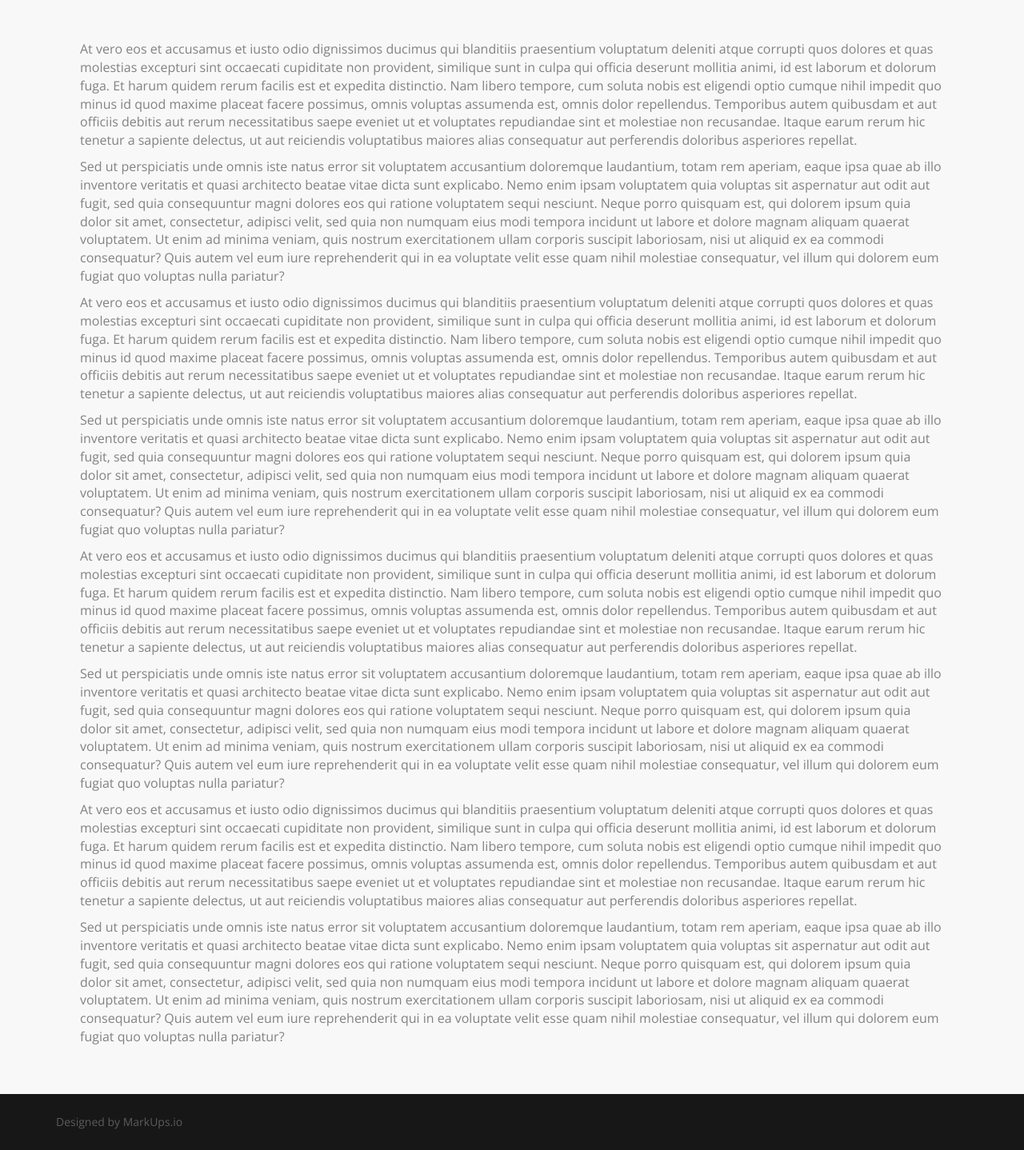
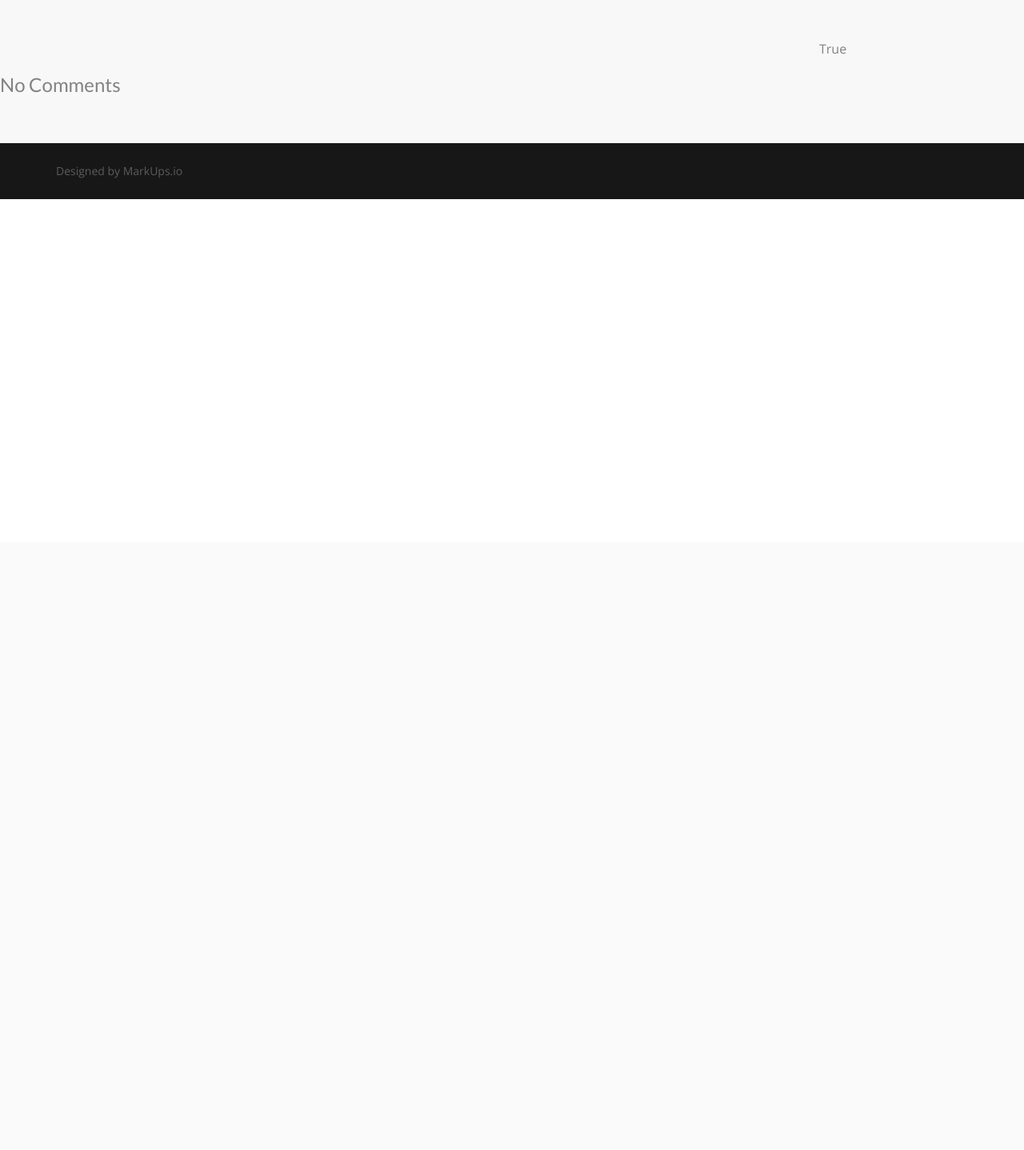
Before and after one commit to adir-chen/FactCheckingAggregation, a Django app: page /claims/claim in a window 1280 px wide. Shown: the part 122-1560 px from the top of the page at 80% size. After the commit the page ends 371 px from the top, so only its background shows below. Run offline with Django 3.2, Linux system fonts and the light colour scheme; some libraries are stand-ins or nearby versions.

Commit message:
fit claim page to layout

```diff
--- a/claims/templates/claims/claim.html
+++ b/claims/templates/claims/claim.html
@@ -1,7 +1,7 @@
 {% extends 'claims/layout.html' %}
 
 
-{% block claim_page %}
+{% block page_content %}
     <div id="claim_page_wrapper">
         <div>
             <h1 id="claim_page_title">{{ title }}</h1><p>{{ authenticity_grade }}</p>
@@ -27,32 +27,32 @@
     FactCheckProject | {{ claim }}
 {% endblock %}
 
-{% block page_content %}
-    <div style="padding: 0 100px;">
-        <p>
-            At vero eos et accusamus et iusto odio dignissimos ducimus qui blanditiis praesentium voluptatum deleniti atque corrupti quos dolores et quas molestias excepturi sint occaecati cupiditate non provident, similique sunt in culpa qui officia deserunt mollitia animi, id est laborum et dolorum fuga. Et harum quidem rerum facilis est et expedita distinctio. Nam libero tempore, cum soluta nobis est eligendi optio cumque nihil impedit quo minus id quod maxime placeat facere possimus, omnis voluptas assumenda est, omnis dolor repellendus. Temporibus autem quibusdam et aut officiis debitis aut rerum necessitatibus saepe eveniet ut et voluptates repudiandae sint et molestiae non recusandae. Itaque earum rerum hic tenetur a sapiente delectus, ut aut reiciendis voluptatibus maiores alias consequatur aut perferendis doloribus asperiores repellat.
-        </p>
-        <p>
-            Sed ut perspiciatis unde omnis iste natus error sit voluptatem accusantium doloremque laudantium, totam rem aperiam, eaque ipsa quae ab illo inventore veritatis et quasi architecto beatae vitae dicta sunt explicabo. Nemo enim ipsam voluptatem quia voluptas sit aspernatur aut odit aut fugit, sed quia consequuntur magni dolores eos qui ratione voluptatem sequi nesciunt. Neque porro quisquam est, qui dolorem ipsum quia dolor sit amet, consectetur, adipisci velit, sed quia non numquam eius modi tempora incidunt ut labore et dolore magnam aliquam quaerat voluptatem. Ut enim ad minima veniam, quis nostrum exercitationem ullam corporis suscipit laboriosam, nisi ut aliquid ex ea commodi consequatur? Quis autem vel eum iure reprehenderit qui in ea voluptate velit esse quam nihil molestiae consequatur, vel illum qui dolorem eum fugiat quo voluptas nulla pariatur?
-        </p>
-        <p>
-            At vero eos et accusamus et iusto odio dignissimos ducimus qui blanditiis praesentium voluptatum deleniti atque corrupti quos dolores et quas molestias excepturi sint occaecati cupiditate non provident, similique sunt in culpa qui officia deserunt mollitia animi, id est laborum et dolorum fuga. Et harum quidem rerum facilis est et expedita distinctio. Nam libero tempore, cum soluta nobis est eligendi optio cumque nihil impedit quo minus id quod maxime placeat facere possimus, omnis voluptas assumenda est, omnis dolor repellendus. Temporibus autem quibusdam et aut officiis debitis aut rerum necessitatibus saepe eveniet ut et voluptates repudiandae sint et molestiae non recusandae. Itaque earum rerum hic tenetur a sapiente delectus, ut aut reiciendis voluptatibus maiores alias consequatur aut perferendis doloribus asperiores repellat.
-        </p>
-        <p>
-            Sed ut perspiciatis unde omnis iste natus error sit voluptatem accusantium doloremque laudantium, totam rem aperiam, eaque ipsa quae ab illo inventore veritatis et quasi architecto beatae vitae dicta sunt explicabo. Nemo enim ipsam voluptatem quia voluptas sit aspernatur aut odit aut fugit, sed quia consequuntur magni dolores eos qui ratione voluptatem sequi nesciunt. Neque porro quisquam est, qui dolorem ipsum quia dolor sit amet, consectetur, adipisci velit, sed quia non numquam eius modi tempora incidunt ut labore et dolore magnam aliquam quaerat voluptatem. Ut enim ad minima veniam, quis nostrum exercitationem ullam corporis suscipit laboriosam, nisi ut aliquid ex ea commodi consequatur? Quis autem vel eum iure reprehenderit qui in ea voluptate velit esse quam nihil molestiae consequatur, vel illum qui dolorem eum fugiat quo voluptas nulla pariatur?
-        </p>
-        <p>
-            At vero eos et accusamus et iusto odio dignissimos ducimus qui blanditiis praesentium voluptatum deleniti atque corrupti quos dolores et quas molestias excepturi sint occaecati cupiditate non provident, similique sunt in culpa qui officia deserunt mollitia animi, id est laborum et dolorum fuga. Et harum quidem rerum facilis est et expedita distinctio. Nam libero tempore, cum soluta nobis est eligendi optio cumque nihil impedit quo minus id quod maxime placeat facere possimus, omnis voluptas assumenda est, omnis dolor repellendus. Temporibus autem quibusdam et aut officiis debitis aut rerum necessitatibus saepe eveniet ut et voluptates repudiandae sint et molestiae non recusandae. Itaque earum rerum hic tenetur a sapiente delectus, ut aut reiciendis voluptatibus maiores alias consequatur aut perferendis doloribus asperiores repellat.
-        </p>
-        <p>
-            Sed ut perspiciatis unde omnis iste natus error sit voluptatem accusantium doloremque laudantium, totam rem aperiam, eaque ipsa quae ab illo inventore veritatis et quasi architecto beatae vitae dicta sunt explicabo. Nemo enim ipsam voluptatem quia voluptas sit aspernatur aut odit aut fugit, sed quia consequuntur magni dolores eos qui ratione voluptatem sequi nesciunt. Neque porro quisquam est, qui dolorem ipsum quia dolor sit amet, consectetur, adipisci velit, sed quia non numquam eius modi tempora incidunt ut labore et dolore magnam aliquam quaerat voluptatem. Ut enim ad minima veniam, quis nostrum exercitationem ullam corporis suscipit laboriosam, nisi ut aliquid ex ea commodi consequatur? Quis autem vel eum iure reprehenderit qui in ea voluptate velit esse quam nihil molestiae consequatur, vel illum qui dolorem eum fugiat quo voluptas nulla pariatur?
-        </p>
-        <p>
-            At vero eos et accusamus et iusto odio dignissimos ducimus qui blanditiis praesentium voluptatum deleniti atque corrupti quos dolores et quas molestias excepturi sint occaecati cupiditate non provident, similique sunt in culpa qui officia deserunt mollitia animi, id est laborum et dolorum fuga. Et harum quidem rerum facilis est et expedita distinctio. Nam libero tempore, cum soluta nobis est eligendi optio cumque nihil impedit quo minus id quod maxime placeat facere possimus, omnis voluptas assumenda est, omnis dolor repellendus. Temporibus autem quibusdam et aut officiis debitis aut rerum necessitatibus saepe eveniet ut et voluptates repudiandae sint et molestiae non recusandae. Itaque earum rerum hic tenetur a sapiente delectus, ut aut reiciendis voluptatibus maiores alias consequatur aut perferendis doloribus asperiores repellat.
-        </p>
-        <p>
-            Sed ut perspiciatis unde omnis iste natus error sit voluptatem accusantium doloremque laudantium, totam rem aperiam, eaque ipsa quae ab illo inventore veritatis et quasi architecto beatae vitae dicta sunt explicabo. Nemo enim ipsam voluptatem quia voluptas sit aspernatur aut odit aut fugit, sed quia consequuntur magni dolores eos qui ratione voluptatem sequi nesciunt. Neque porro quisquam est, qui dolorem ipsum quia dolor sit amet, consectetur, adipisci velit, sed quia non numquam eius modi tempora incidunt ut labore et dolore magnam aliquam quaerat voluptatem. Ut enim ad minima veniam, quis nostrum exercitationem ullam corporis suscipit laboriosam, nisi ut aliquid ex ea commodi consequatur? Quis autem vel eum iure reprehenderit qui in ea voluptate velit esse quam nihil molestiae consequatur, vel illum qui dolorem eum fugiat quo voluptas nulla pariatur?
-        </p>
-    </div>
-
-{% endblock %}
+{#{% block page_content %}#}
+{#    <div style="padding: 0 100px;">#}
+{#        <p>#}
+{#            At vero eos et accusamus et iusto odio dignissimos ducimus qui blanditiis praesentium voluptatum deleniti atque corrupti quos dolores et quas molestias excepturi sint occaecati cupiditate non provident, similique sunt in culpa qui officia deserunt mollitia animi, id est laborum et dolorum fuga. Et harum quidem rerum facilis est et expedita distinctio. Nam libero tempore, cum soluta nobis est eligendi optio cumque nihil impedit quo minus id quod maxime placeat facere possimus, omnis voluptas assumenda est, omnis dolor repellendus. Temporibus autem quibusdam et aut officiis debitis aut rerum necessitatibus saepe eveniet ut et voluptates repudiandae sint et molestiae non recusandae. Itaque earum rerum hic tenetur a sapiente delectus, ut aut reiciendis voluptatibus maiores alias consequatur aut perferendis doloribus asperiores repellat.#}
+{#        </p>#}
+{#        <p>#}
+{#            Sed ut perspiciatis unde omnis iste natus error sit voluptatem accusantium doloremque laudantium, totam rem aperiam, eaque ipsa quae ab illo inventore veritatis et quasi architecto beatae vitae dicta sunt explicabo. Nemo enim ipsam voluptatem quia voluptas sit aspernatur aut odit aut fugit, sed quia consequuntur magni dolores eos qui ratione voluptatem sequi nesciunt. Neque porro quisquam est, qui dolorem ipsum quia dolor sit amet, consectetur, adipisci velit, sed quia non numquam eius modi tempora incidunt ut labore et dolore magnam aliquam quaerat voluptatem. Ut enim ad minima veniam, quis nostrum exercitationem ullam corporis suscipit laboriosam, nisi ut aliquid ex ea commodi consequatur? Quis autem vel eum iure reprehenderit qui in ea voluptate velit esse quam nihil molestiae consequatur, vel illum qui dolorem eum fugiat quo voluptas nulla pariatur?#}
+{#        </p>#}
+{#        <p>#}
+{#            At vero eos et accusamus et iusto odio dignissimos ducimus qui blanditiis praesentium voluptatum deleniti atque corrupti quos dolores et quas molestias excepturi sint occaecati cupiditate non provident, similique sunt in culpa qui officia deserunt mollitia animi, id est laborum et dolorum fuga. Et harum quidem rerum facilis est et expedita distinctio. Nam libero tempore, cum soluta nobis est eligendi optio cumque nihil impedit quo minus id quod maxime placeat facere possimus, omnis voluptas assumenda est, omnis dolor repellendus. Temporibus autem quibusdam et aut officiis debitis aut rerum necessitatibus saepe eveniet ut et voluptates repudiandae sint et molestiae non recusandae. Itaque earum rerum hic tenetur a sapiente delectus, ut aut reiciendis voluptatibus maiores alias consequatur aut perferendis doloribus asperiores repellat.#}
+{#        </p>#}
+{#        <p>#}
+{#            Sed ut perspiciatis unde omnis iste natus error sit voluptatem accusantium doloremque laudantium, totam rem aperiam, eaque ipsa quae ab illo inventore veritatis et quasi architecto beatae vitae dicta sunt explicabo. Nemo enim ipsam voluptatem quia voluptas sit aspernatur aut odit aut fugit, sed quia consequuntur magni dolores eos qui ratione voluptatem sequi nesciunt. Neque porro quisquam est, qui dolorem ipsum quia dolor sit amet, consectetur, adipisci velit, sed quia non numquam eius modi tempora incidunt ut labore et dolore magnam aliquam quaerat voluptatem. Ut enim ad minima veniam, quis nostrum exercitationem ullam corporis suscipit laboriosam, nisi ut aliquid ex ea commodi consequatur? Quis autem vel eum iure reprehenderit qui in ea voluptate velit esse quam nihil molestiae consequatur, vel illum qui dolorem eum fugiat quo voluptas nulla pariatur?#}
+{#        </p>#}
+{#        <p>#}
+{#            At vero eos et accusamus et iusto odio dignissimos ducimus qui blanditiis praesentium voluptatum deleniti atque corrupti quos dolores et quas molestias excepturi sint occaecati cupiditate non provident, similique sunt in culpa qui officia deserunt mollitia animi, id est laborum et dolorum fuga. Et harum quidem rerum facilis est et expedita distinctio. Nam libero tempore, cum soluta nobis est eligendi optio cumque nihil impedit quo minus id quod maxime placeat facere possimus, omnis voluptas assumenda est, omnis dolor repellendus. Temporibus autem quibusdam et aut officiis debitis aut rerum necessitatibus saepe eveniet ut et voluptates repudiandae sint et molestiae non recusandae. Itaque earum rerum hic tenetur a sapiente delectus, ut aut reiciendis voluptatibus maiores alias consequatur aut perferendis doloribus asperiores repellat.#}
+{#        </p>#}
+{#        <p>#}
+{#            Sed ut perspiciatis unde omnis iste natus error sit voluptatem accusantium doloremque laudantium, totam rem aperiam, eaque ipsa quae ab illo inventore veritatis et quasi architecto beatae vitae dicta sunt explicabo. Nemo enim ipsam voluptatem quia voluptas sit aspernatur aut odit aut fugit, sed quia consequuntur magni dolores eos qui ratione voluptatem sequi nesciunt. Neque porro quisquam est, qui dolorem ipsum quia dolor sit amet, consectetur, adipisci velit, sed quia non numquam eius modi tempora incidunt ut labore et dolore magnam aliquam quaerat voluptatem. Ut enim ad minima veniam, quis nostrum exercitationem ullam corporis suscipit laboriosam, nisi ut aliquid ex ea commodi consequatur? Quis autem vel eum iure reprehenderit qui in ea voluptate velit esse quam nihil molestiae consequatur, vel illum qui dolorem eum fugiat quo voluptas nulla pariatur?#}
+{#        </p>#}
+{#        <p>#}
+{#            At vero eos et accusamus et iusto odio dignissimos ducimus qui blanditiis praesentium voluptatum deleniti atque corrupti quos dolores et quas molestias excepturi sint occaecati cupiditate non provident, similique sunt in culpa qui officia deserunt mollitia animi, id est laborum et dolorum fuga. Et harum quidem rerum facilis est et expedita distinctio. Nam libero tempore, cum soluta nobis est eligendi optio cumque nihil impedit quo minus id quod maxime placeat facere possimus, omnis voluptas assumenda est, omnis dolor repellendus. Temporibus autem quibusdam et aut officiis debitis aut rerum necessitatibus saepe eveniet ut et voluptates repudiandae sint et molestiae non recusandae. Itaque earum rerum hic tenetur a sapiente delectus, ut aut reiciendis voluptatibus maiores alias consequatur aut perferendis doloribus asperiores repellat.#}
+{#        </p>#}
+{#        <p>#}
+{#            Sed ut perspiciatis unde omnis iste natus error sit voluptatem accusantium doloremque laudantium, totam rem aperiam, eaque ipsa quae ab illo inventore veritatis et quasi architecto beatae vitae dicta sunt explicabo. Nemo enim ipsam voluptatem quia voluptas sit aspernatur aut odit aut fugit, sed quia consequuntur magni dolores eos qui ratione voluptatem sequi nesciunt. Neque porro quisquam est, qui dolorem ipsum quia dolor sit amet, consectetur, adipisci velit, sed quia non numquam eius modi tempora incidunt ut labore et dolore magnam aliquam quaerat voluptatem. Ut enim ad minima veniam, quis nostrum exercitationem ullam corporis suscipit laboriosam, nisi ut aliquid ex ea commodi consequatur? Quis autem vel eum iure reprehenderit qui in ea voluptate velit esse quam nihil molestiae consequatur, vel illum qui dolorem eum fugiat quo voluptas nulla pariatur?#}
+{#        </p>#}
+{#    </div>#}
+{##}
+{#{% endblock %}#}
```
